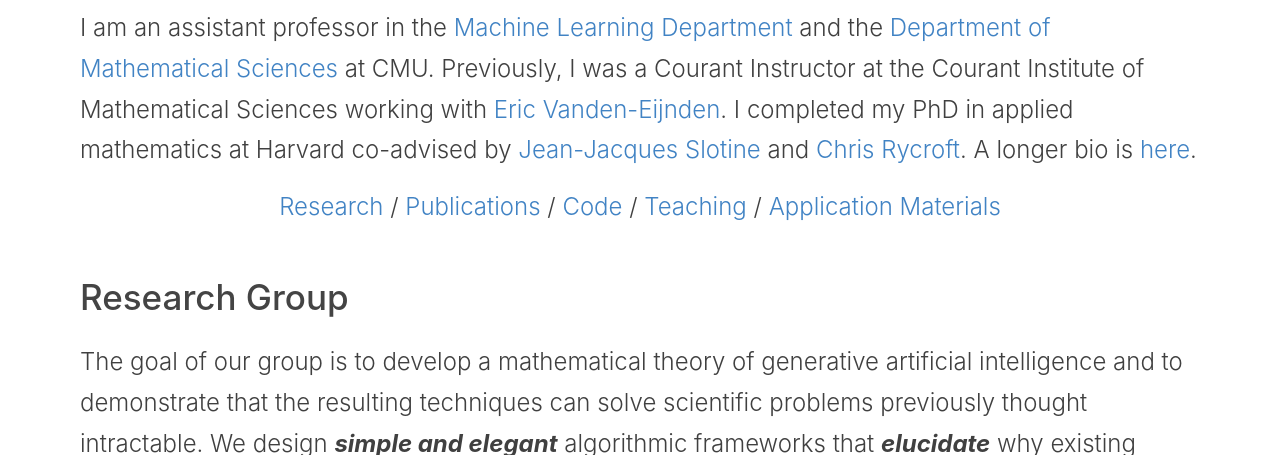
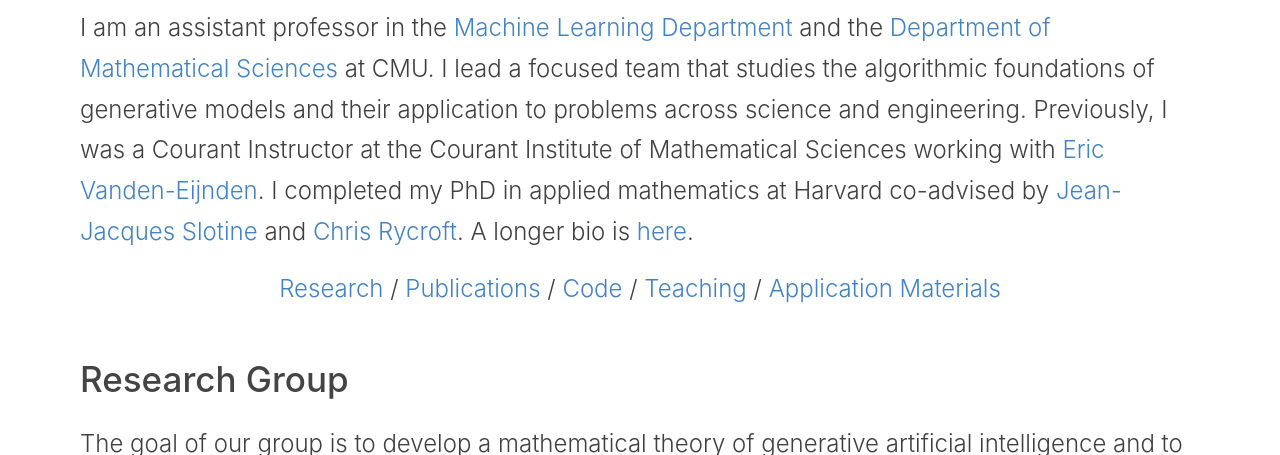
Before and after one commit to nmboffi/nmboffi.github.io, a Jekyll site: the page built from index.md, in a window 1280 px wide and 900 px high, cut to the strip 445-900 px from the top of the window. Built offline with Jekyll 4.4.1, drawn with Linux system fonts in a browser that asks for light colours; the list of posts is cut into pages by our own code.

Commit message:
update team

```diff
--- a/index.md
+++ b/index.md
@@ -42,7 +42,7 @@
 }
 </style>
 
-<p>I am an assistant professor in the <a href="https://www.ml.cmu.edu">Machine Learning Department</a> and the <a href="https://www.cmu.edu/math/index.html">Department of Mathematical Sciences</a> at CMU. Previously, I was a Courant Instructor at the Courant Institute of Mathematical Sciences working with <a href="https://wp.nyu.edu/courantinstituteofmathematicalsciences-eve2/">Eric Vanden-Eijnden</a>. I completed my PhD in applied mathematics at Harvard co-advised by <a href="https://scholar.google.com/citations?user=TcREpMQAAAAJ&hl=en&oi=ao">Jean-Jacques Slotine</a> and <a href="https://scholar.google.com/citations?user=IS_xUuIAAAAJ&hl=en&oi=ao">Chris Rycroft</a>. A longer bio is <a href="{{ site.baseurl }}/about">here</a>.</p>
+<p>I am an assistant professor in the <a href="https://www.ml.cmu.edu">Machine Learning Department</a> and the <a href="https://www.cmu.edu/math/index.html">Department of Mathematical Sciences</a> at CMU. I lead a focused team that studies the algorithmic foundations of generative models and their application to problems across science and engineering. Previously, I was a Courant Instructor at the Courant Institute of Mathematical Sciences working with <a href="https://wp.nyu.edu/courantinstituteofmathematicalsciences-eve2/">Eric Vanden-Eijnden</a>. I completed my PhD in applied mathematics at Harvard co-advised by <a href="https://scholar.google.com/citations?user=TcREpMQAAAAJ&hl=en&oi=ao">Jean-Jacques Slotine</a> and <a href="https://scholar.google.com/citations?user=IS_xUuIAAAAJ&hl=en&oi=ao">Chris Rycroft</a>. A longer bio is <a href="{{ site.baseurl }}/about">here</a>.</p>
 
 <p style="margin-top: 1rem; text-align: center;">
   <a href="#research">Research</a> /
```
